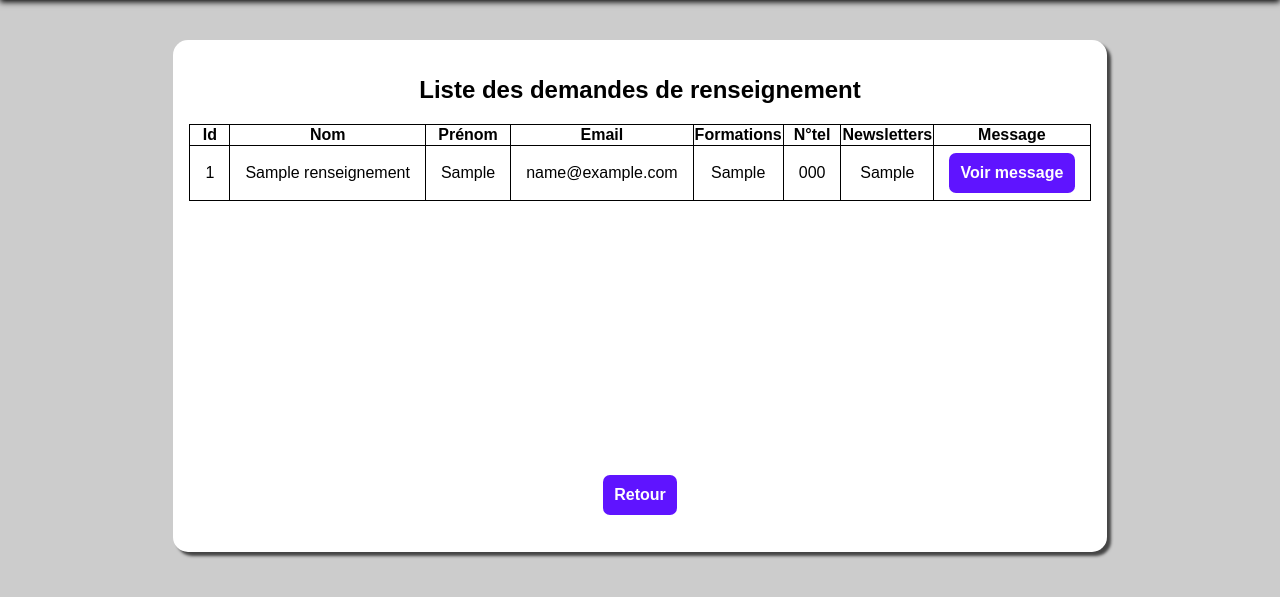
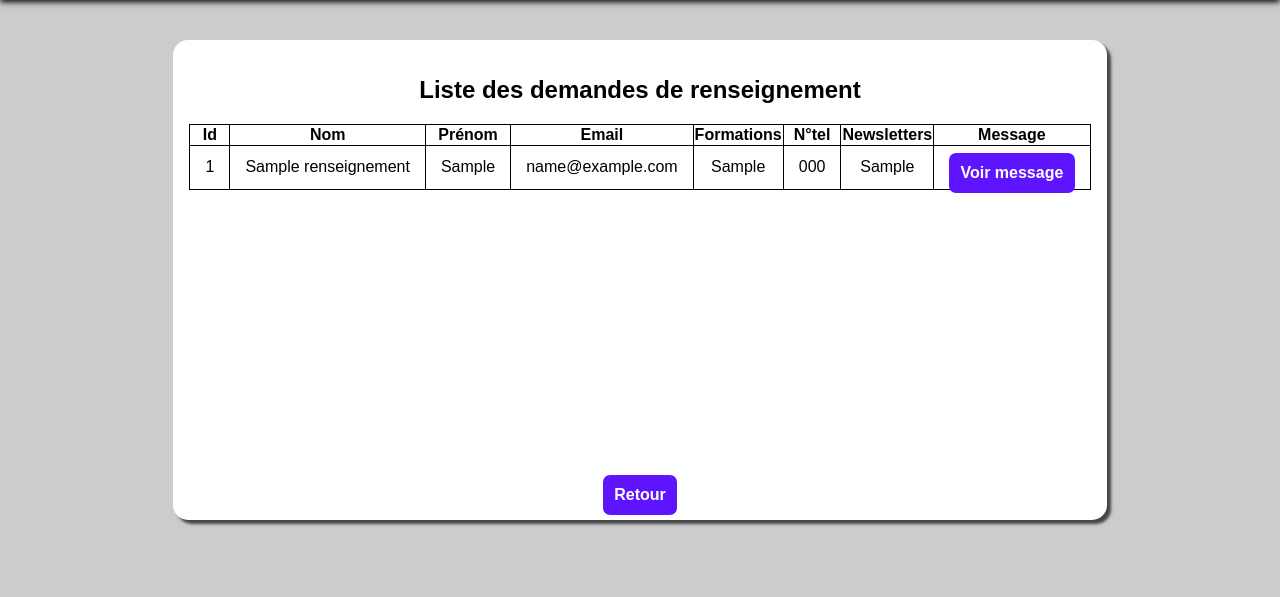
Before and after one commit to NicolasBauerV/ProjetBachERP2021, a PHP site: page /pages/demande_renseignement.php in a window 1280 px wide. Shown: the part 68-665 px from the top of the page. Run offline with PHP 8.4, Linux system fonts and the light colour scheme; the visitor is signed in with stand-in values (Sample User, id 1); tables that the repository leaves empty or names only in its code hold one stand-in row (values such as "Sample post"); some web fonts are replaced.

Commit message:
modification for the style of the form

```diff
--- a/src/style/liste_renseignements.css
+++ b/src/style/liste_renseignements.css
@@ -40,7 +40,7 @@ div#container {
 
 #main {
     width: max-content;
-    height: 60vh;
+    height: auto;
     /*margin: 2em auto;*/
     overflow: scroll;
     padding: 1em;
@@ -84,6 +84,7 @@ button {
     color: #FFF;
     border-style: none;
     border-radius: 7px;
+    margin-bottom: -1em;
 }
 
 
```
